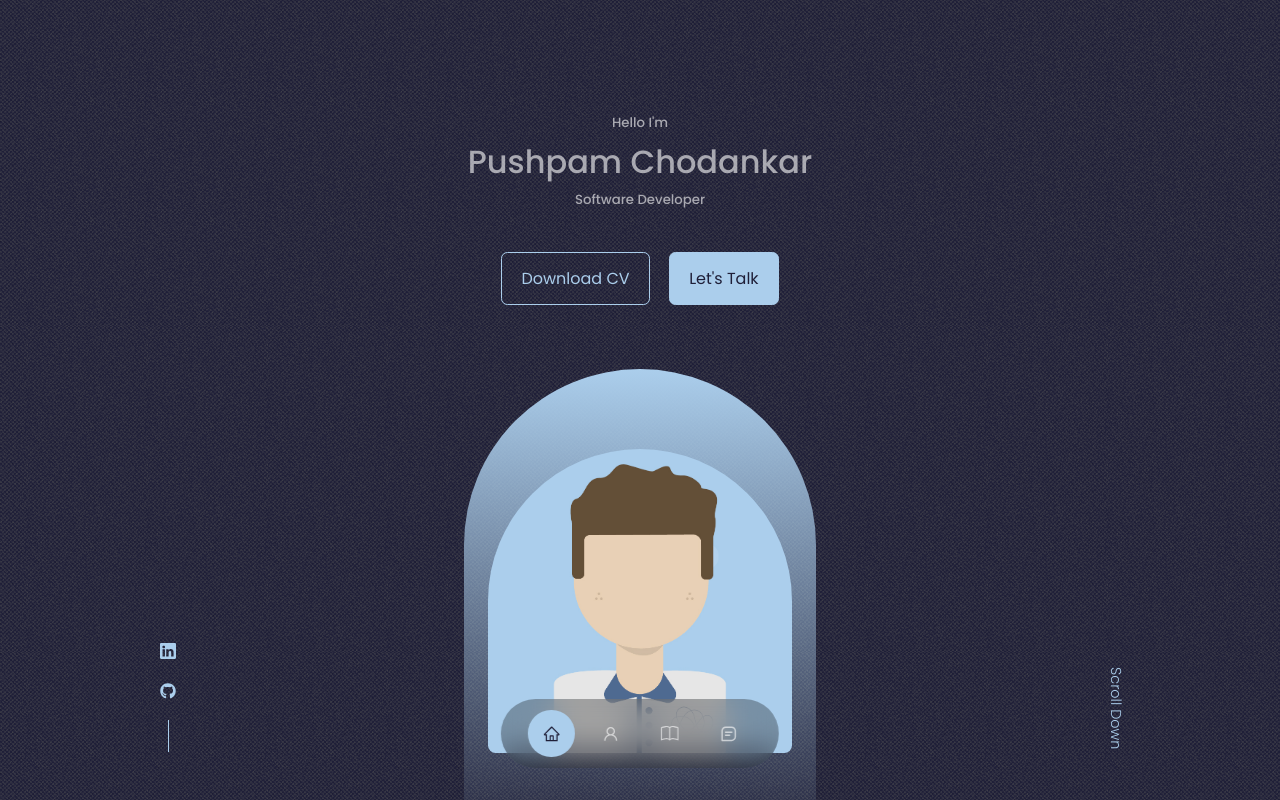
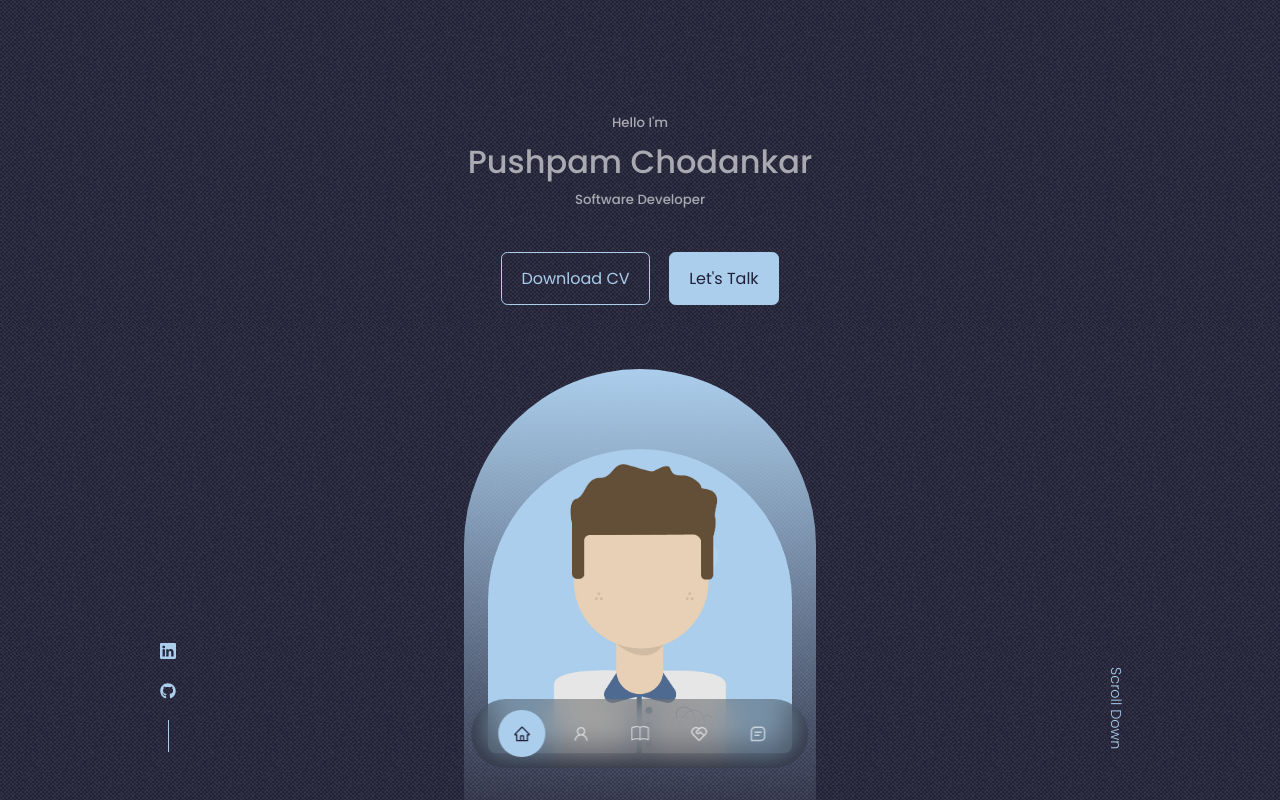
Before and after one commit to Pushpam46/React-portfolio, a React (Create React App) app: page / in a window 1280 px wide. Shown: the top 800 px of the page. Built offline with nearby package versions, Linux system fonts and the light colour scheme.

Commit message:
First changes 3

```diff
--- a/src/components/nav/Nav.js
+++ b/src/components/nav/Nav.js
@@ -16,6 +16,7 @@ function Nav() {
       <a href='#' onClick={() => setActiveNav('#')} className={activeNav === '#' ? 'active' : ''}><AiOutlineHome /></a>
       <a href='#about' onClick={() => setActiveNav('#about')} className={activeNav === '#about' ? 'active' : ''}><AiOutlineUser /></a>
       <a href='#experience' onClick={() => setActiveNav('#experience')} className={activeNav === '#experience' ? 'active' : ''}><BsBook /></a>
+      <a href='#services' onClick={() => setActiveNav('#services')} className={activeNav === '#services' ? 'active' : ''}><RiServiceLine /></a>
       <a href='#contact' onClick={() => setActiveNav('#contact')} className={activeNav === '#contact' ? 'active' : ''}><BiMessageSquareDetail /></a>
     </nav>
   )
```
